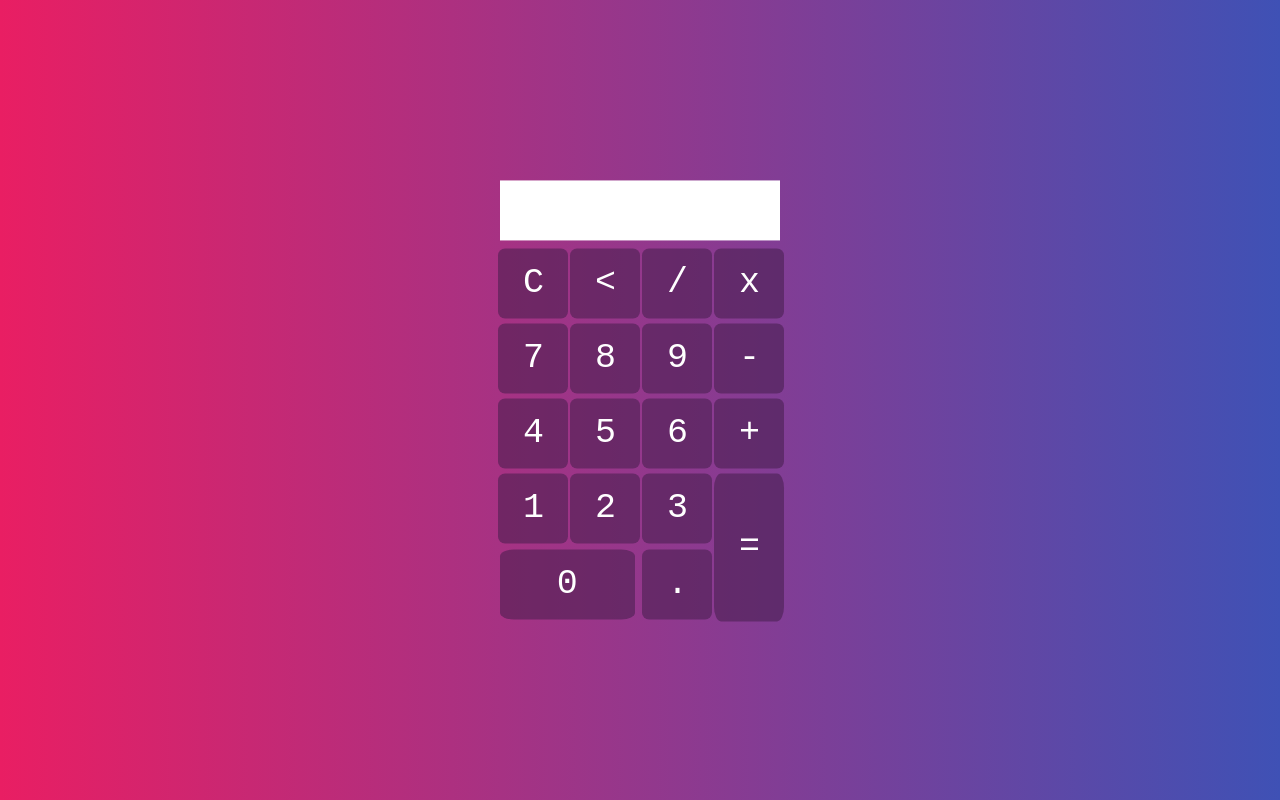
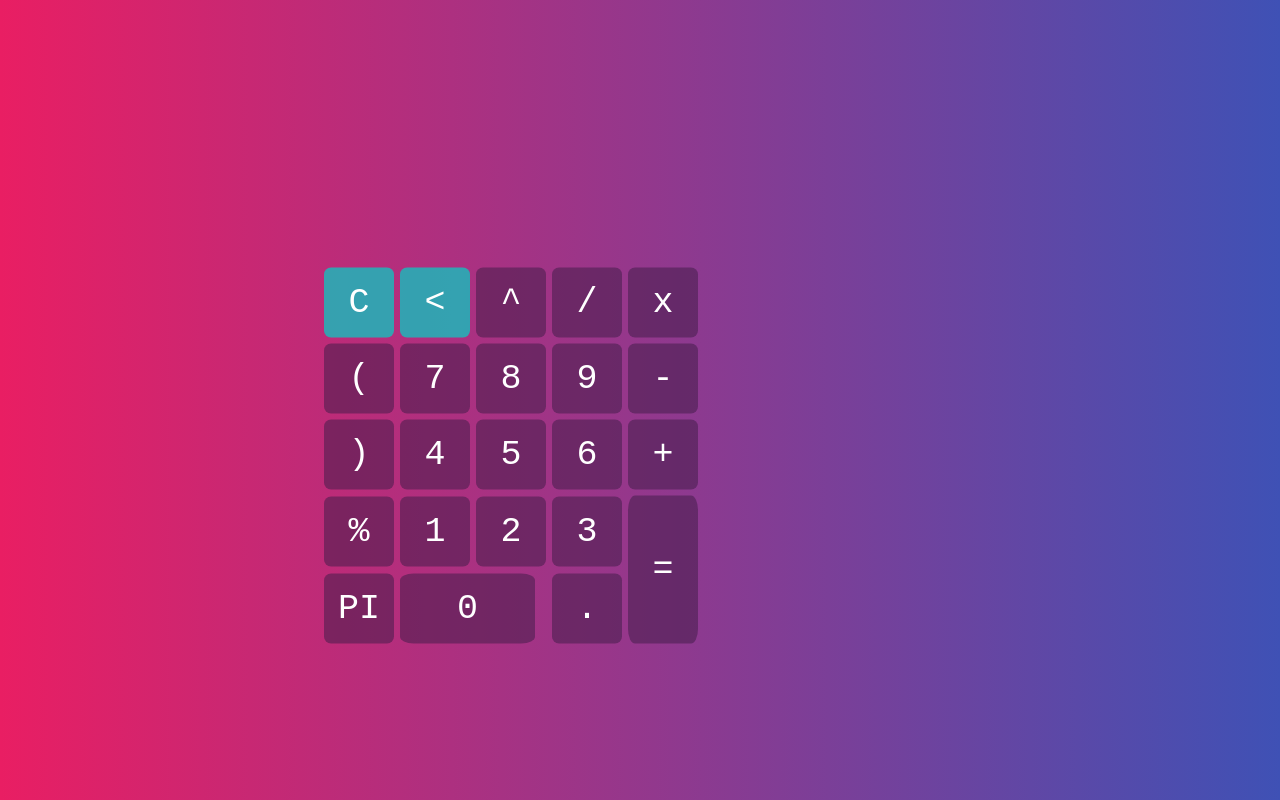
Before and after one commit to castelogui/calculadora, a plain HTML site: page index.html in a window 1280 px wide. Drawn offline with Linux system fonts and the light colour scheme.

Commit message:
adição de novas funções

```diff
--- a/index.css
+++ b/index.css
@@ -7,20 +7,43 @@
     height: 70px;
     font-size: 35px;
     font-family: monospace;
-    margin: 2%;
-    padding: 5;
+    margin: 2px;
+    padding: 6px;
     background: rgba(66, 29, 73, 0.533);
     border-radius: 10%;
     border: none;
     color: white;
 }
+.button:hover {
+    color: white;
+    background: rgba(95, 53, 104, 0.533);
+}
+#clean, #back {
+    background-color: rgba(33, 180, 185, 0.863);
+}
+#clean:hover, #back:hover {
+    background-color: rgba(34, 129, 133, 0.863);
+}
 .textview {
-    width: 280px;
+    width: 360px;
+    font-size: 45px;
+    text-align: end;
+    background-color: transparent;
+    font-family: 'Franklin Gothic Medium', 'Arial Narrow', Arial, sans-serif;
+    padding: 10px;
+    border: none;
+    color: black;
+}
+.preview {
+    width: 330px;
+    text-align: end;
+    background-color: transparent;
     margin: 5px;
-    font-size: 35px;
-    padding: 10px;
-    border: #e91e63;
-    color: rgba(66, 29, 73, 0.533);;
+    font-size: 25px;
+    font-family: 'Franklin Gothic Medium', 'Arial Narrow', Arial, sans-serif;
+    padding: 0px;
+    border: none;
+    color: rgba(66, 29, 73, 0.533);
 }
 .main{
     position: absolute;
--- a/index.html
+++ b/index.html
@@ -7,33 +7,39 @@
         <div class="main">
             <form name="form">
                 <input class="textview" name="textview">
+                <input class="preview" name="preview">
             </form>
-            <table>
+            <table onclick="preview()">
                 <tr>
-                    <td><input class="button" type="button" value="C" onclick="clean()"></td>
-                    <td><input class="button" type="button" value="<" onclick="back()"></td>
+                    <td><input class="button" type="button" id="clean" value="C" onclick="clean()"></td>
+                    <td><input class="button" type="button" id="back" value="<" onclick="back()"></td>
+                    <td><input class="button" type="button" value="^" onclick="insert('^')"></td>
                     <td><input class="button" type="button" value="/" onclick="insert('/')"></td>
                     <td><input class="button" type="button" value="x" onclick="insert('*')"></td>
                 </tr>
                 <tr>
-                    <td><input class="button" type="button" value="7" onclick="insert(7)"></td>
-                    <td><input class="button" type="button" value="8" onclick="insert(8)"></td>
-                    <td><input class="button" type="button" value="9" onclick="insert(9)"></td>
+                    <td><input class="button" type="button" value="(" onclick="insert('(')"></td>
+                    <td><input class="button" type="button" value="7" onclick="insert(value)"></td>
+                    <td><input class="button" type="button" value="8" onclick="insert(value)"></td>
+                    <td><input class="button" type="button" value="9" onclick="insert(value)"></td>
                     <td><input class="button" type="button" value="-" onclick="insert('-')"></td>
                 </tr>
                 <tr>
-                    <td><input class="button" type="button" value="4" onclick="insert(4)"></td>
-                    <td><input class="button" type="button" value="5" onclick="insert(5)"></td>
-                    <td><input class="button" type="button" value="6" onclick="insert(6)"></td>
+                    <td><input class="button" type="button" value=")" onclick="insert('(')"></td>
+                    <td><input class="button" type="button" value="4" onclick="insert(value)"></td>
+                    <td><input class="button" type="button" value="5" onclick="insert(value)"></td>
+                    <td><input class="button" type="button" value="6" onclick="insert(value)"></td>
                     <td><input class="button" type="button" value="+" onclick="insert('+')"></td>
                 </tr>
                 <tr>
-                    <td><input class="button" type="button" value="1" onclick="insert(1)"></td>
-                    <td><input class="button" type="button" value="2" onclick="insert(2)"></td>
-                    <td><input class="button" type="button" value="3" onclick="insert(3)"></td>
+                    <td><input class="button" type="button" value="%" onclick="insert('%')"></td>
+                    <td><input class="button" type="button" value="1" onclick="insert(value)"></td>
+                    <td><input class="button" type="button" value="2" onclick="insert(value)"></td>
+                    <td><input class="button" type="button" value="3" onclick="insert(value)"></td>
                     <td rowspan=5><input class="button" style="height: 148;" type="button" value="=" onclick="equal()"></td>
                 </tr>
                 <tr>
+                    <td><input class="button" type="button" value="PI" onclick="insert(3.141592653589)"></td>
                     <td colspan=2><input class="button" style="width: 135;" type="button" value="0" onclick="insert(0)"></td>
                     <td><input class="button" type="button" value="." onclick="insert('.')"></td>
                 </tr>
--- a/index.js
+++ b/index.js
@@ -1,16 +1,26 @@
 function insert(num){
     document.form.textview.value = document.form.textview.value + num;
 }
-function equal(){
+function preview(){
     var exp = document.form.textview.value;
     if(exp){
-        document.form.textview.value = eval(exp);
+        var res = document.form.preview.value = eval(exp);
+        return res
     }
+}
+function equal(){
+    document.form.textview.value = preview();
+    cleanPreview();
+}
+function cleanPreview(){
+    document.form.preview.value = '';
 }
 function clean(){
     document.form.textview.value = '';
+    cleanPreview();
 }
 function back(){
     var exp = document.form.textview.value;
     document.form.textview.value = exp.substring(0,exp.length-1);
+    document.form.preview.value = '';
 }
```
